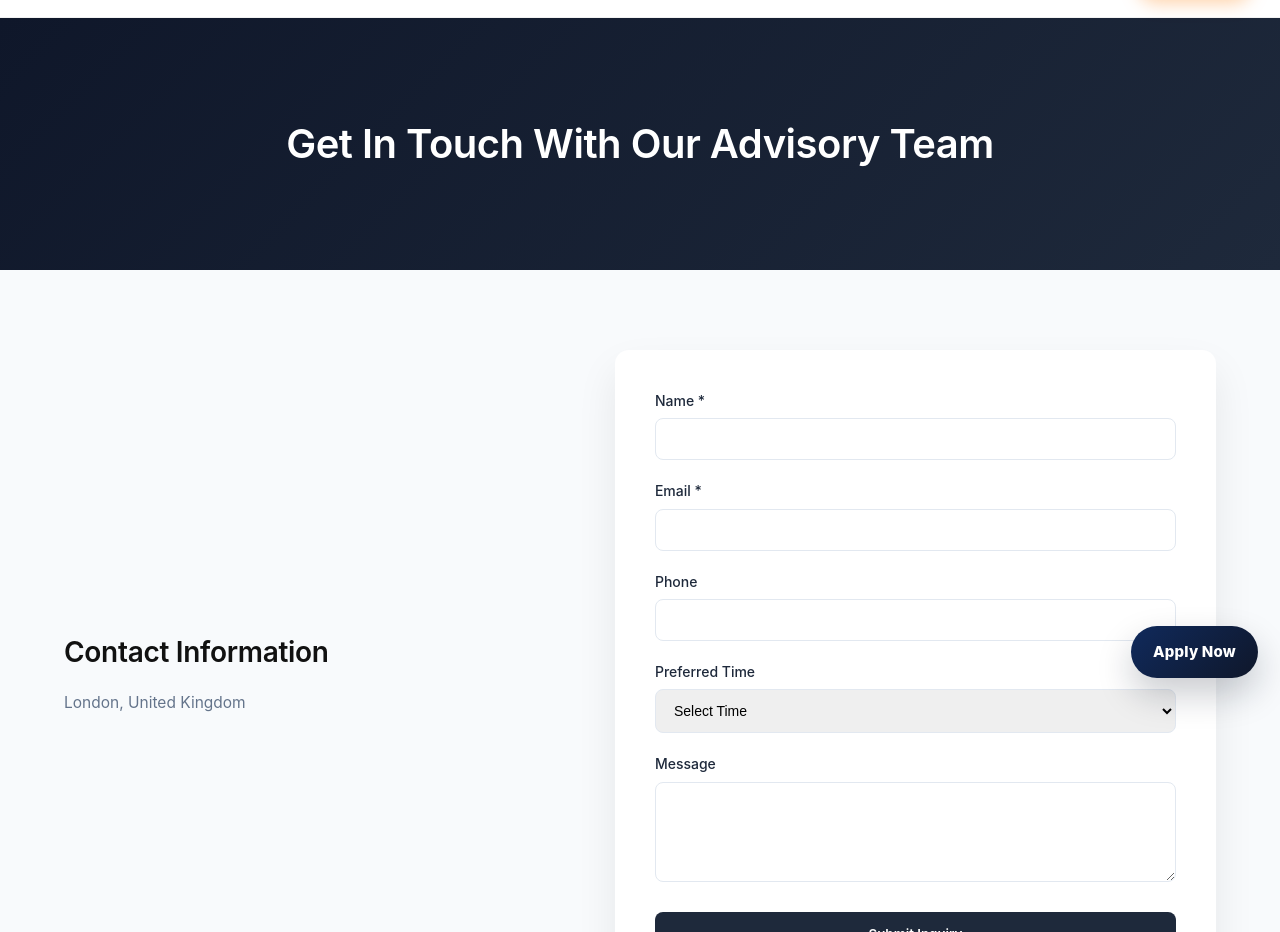
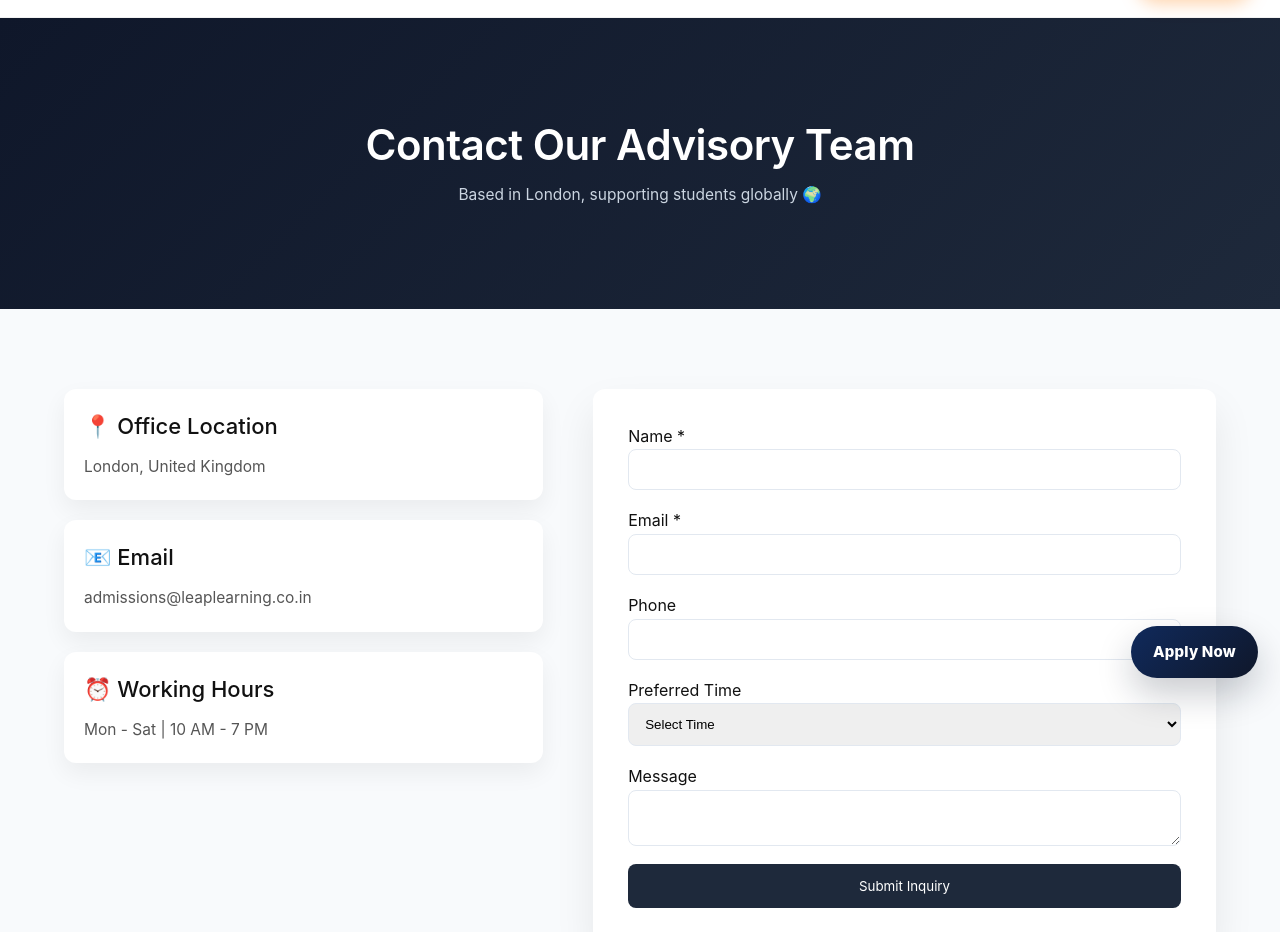
Before and after one commit to thefahadsameer/leaplearning, a React (Create React App) app in the folder leep-learning/: page /contact in a window 1280 px wide. Shown: the part 100-1032 px from the top of the page. Built offline with nearby package versions, Linux system fonts and the light colour scheme.

Commit message:
UI/UX fixed of contact page again

```diff
--- a/leep-learning/src/pages/Contact.jsx
+++ b/leep-learning/src/pages/Contact.jsx
@@ -20,8 +20,6 @@ function Contact() {
   const handleSubmit = async (e) => {
     e.preventDefault();
 
-    console.log("🚀 Submitting form:", formData);
-
     try {
       const res = await fetch("https://leaplearning.onrender.com/api/contact", {
         method: "POST",
@@ -34,7 +32,7 @@ function Contact() {
       const data = await res.json();
 
       if (data.success) {
-        alert("✅ Inquiry submitted successfully!");
+        alert("Inquiry submitted successfully!");
         setFormData({
           name: "",
           email: "",
@@ -43,11 +41,9 @@ function Contact() {
           message: "",
         });
       } else {
-        alert("❌ Submission failed");
+        alert("Submission failed");
       }
-
     } catch (err) {
-      console.error("❌ Frontend Error:", err);
       alert("Server error");
     }
   };
@@ -55,19 +51,34 @@ function Contact() {
   return (
     <div className="contact-page">
 
+      {/* HERO */}
       <section className="contact-hero">
-        <div className="contact-container">
-          <h1>Get In Touch With Our Advisory Team</h1>
-        </div>
+        <h1>Contact Our Advisory Team</h1>
+        <p>Based in London, supporting students globally 🌍</p>
       </section>
 
+      {/* MAIN */}
       <section className="contact-section">
         <div className="contact-container contact-grid">
 
-          {/* LEFT */}
-          <div className="contact-info">
-            <h2>Contact Information</h2>
-            <p>London, United Kingdom</p>
+          {/* LEFT SIDE */}
+          <div className="contact-left">
+
+            <div className="contact-card">
+              <h3>📍 Office Location</h3>
+              <p>London, United Kingdom</p>
+            </div>
+
+            <div className="contact-card">
+              <h3>📧 Email</h3>
+              <p>admissions@leaplearning.co.in</p>
+            </div>
+
+            <div className="contact-card">
+              <h3>⏰ Working Hours</h3>
+              <p>Mon - Sat | 10 AM - 7 PM</p>
+            </div>
+
           </div>
 
           {/* RIGHT FORM */}
@@ -76,40 +87,22 @@ function Contact() {
 
               <div className="form-group">
                 <label>Name *</label>
-                <input
-                  name="name"
-                  value={formData.name}
-                  onChange={handleChange}
-                  required
-                />
+                <input name="name" value={formData.name} onChange={handleChange} required />
               </div>
 
               <div className="form-group">
                 <label>Email *</label>
-                <input
-                  name="email"
-                  value={formData.email}
-                  onChange={handleChange}
-                  required
-                />
+                <input name="email" value={formData.email} onChange={handleChange} required />
               </div>
 
               <div className="form-group">
                 <label>Phone</label>
-                <input
-                  name="phone"
-                  value={formData.phone}
-                  onChange={handleChange}
-                />
+                <input name="phone" value={formData.phone} onChange={handleChange} />
               </div>
 
               <div className="form-group">
                 <label>Preferred Time</label>
-                <select
-                  name="timeSlot"
-                  value={formData.timeSlot}
-                  onChange={handleChange}
-                >
+                <select name="timeSlot" value={formData.timeSlot} onChange={handleChange}>
                   <option value="">Select Time</option>
                   <option>10 AM - 12 PM</option>
                   <option>12 PM - 2 PM</option>
@@ -119,11 +112,7 @@ function Contact() {
 
               <div className="form-group">
                 <label>Message</label>
-                <textarea
-                  name="message"
-                  value={formData.message}
-                  onChange={handleChange}
-                />
+                <textarea name="message" value={formData.message} onChange={handleChange} />
               </div>
 
               <button type="submit" className="contact-btn">
@@ -135,6 +124,20 @@ function Contact() {
 
         </div>
       </section>
+
+      {/* MAP */}
+      <section className="map-section">
+        <iframe
+          title="map"
+          src="https://maps.google.com/maps?q=london&t=&z=13&ie=UTF8&iwloc=&output=embed"
+          width="100%"
+          height="400"
+          style={{ border: 0 }}
+          allowFullScreen=""
+          loading="lazy"
+        ></iframe>
+      </section>
+
     </div>
   );
 }
--- a/leep-learning/src/styles/Contact.css
+++ b/leep-learning/src/styles/Contact.css
@@ -1,122 +1,103 @@
-/* ================= PAGE ================= */
-.contact-page {
-  width: 100%;
+/* HERO */
+.contact-hero {
+  padding: 100px 20px;
+  background: linear-gradient(135deg, #0f172a, #1e293b);
+  text-align: center;
+  color: white;
 }
 
-/* Container */
+.contact-hero h1 {
+  font-size: 42px;
+  margin-bottom: 10px;
+}
+
+.contact-hero p {
+  color: #cbd5e1;
+}
+
+/* SECTION */
+.contact-section {
+  padding: 80px 0;
+  background: #f8fafc;
+}
+
 .contact-container {
   width: 90%;
   max-width: 1200px;
   margin: auto;
 }
 
-/* ================= HERO ================= */
-.contact-hero {
-  padding: 100px 0;
-  background: linear-gradient(135deg, #0f172a, #1e293b);
-  text-align: center;
+/* GRID */
+.contact-grid {
+  display: grid;
+  grid-template-columns: 1fr 1.3fr;
+  gap: 50px;
 }
 
-.contact-hero h1 {
-  color: #ffffff;
-  font-size: 40px;
-}
-
-/* ================= MAIN ================= */
-.contact-section {
-  padding: 80px 0;
-  background: #f8fafc;
-}
-
-.contact-grid {
-  display: grid;
-  grid-template-columns: 1fr 1.2fr;
-  gap: 50px;
-  align-items: center;
-}
-
-/* ================= LEFT ================= */
-.contact-info h2 {
-  font-size: 28px;
-  margin-bottom: 15px;
-}
-
-.contact-info p {
-  color: #64748b;
-}
-
-/* ================= FORM ================= */
-.contact-form-wrapper {
-  background: white;
-  padding: 40px;
-  border-radius: 14px;
-  box-shadow: 0 20px 40px rgba(0, 0, 0, 0.08);
-}
-
-/* FORM */
-.contact-form {
+/* LEFT SIDE CARDS */
+.contact-left {
   display: flex;
   flex-direction: column;
   gap: 20px;
 }
 
-/* EACH FIELD */
+.contact-card {
+  background: white;
+  padding: 20px;
+  border-radius: 12px;
+  box-shadow: 0 10px 25px rgba(0,0,0,0.06);
+}
+
+.contact-card h3 {
+  margin-bottom: 10px;
+}
+
+/* FORM */
+.contact-form-wrapper {
+  background: white;
+  padding: 35px;
+  border-radius: 12px;
+  box-shadow: 0 20px 40px rgba(0,0,0,0.08);
+}
+
+.contact-form {
+  display: flex;
+  flex-direction: column;
+  gap: 18px;
+}
+
 .form-group {
   display: flex;
   flex-direction: column;
-  gap: 6px;
 }
 
-/* LABEL */
-.form-group label {
-  font-size: 14px;
-  font-weight: 500;
-  color: #1e293b;
-}
-
-/* INPUTS */
 .form-group input,
 .form-group select,
 .form-group textarea {
-  width: 100%;
-  padding: 12px 14px;
+  padding: 12px;
   border-radius: 8px;
   border: 1px solid #e2e8f0;
-  font-size: 14px;
-  transition: 0.2s ease;
 }
 
-.form-group input:focus,
-.form-group select:focus,
-.form-group textarea:focus {
-  border-color: #1e293b;
-  outline: none;
-}
-
-/* TEXTAREA */
-.form-group textarea {
-  min-height: 100px;
-  resize: vertical;
-}
-
-/* BUTTON */
 .contact-btn {
-  margin-top: 10px;
   padding: 14px;
   background: #1e293b;
   color: white;
   border: none;
   border-radius: 8px;
-  font-weight: 600;
   cursor: pointer;
-  transition: 0.2s ease;
 }
 
 .contact-btn:hover {
   background: #0f172a;
 }
 
-/* ================= RESPONSIVE ================= */
+/* MAP */
+.map-section {
+  margin-top: 60px;
+}
+
+/* RESPONSIVE */
 @media (max-width: 768px) {
   .contact-grid {
     grid-template-columns: 1fr;
```
